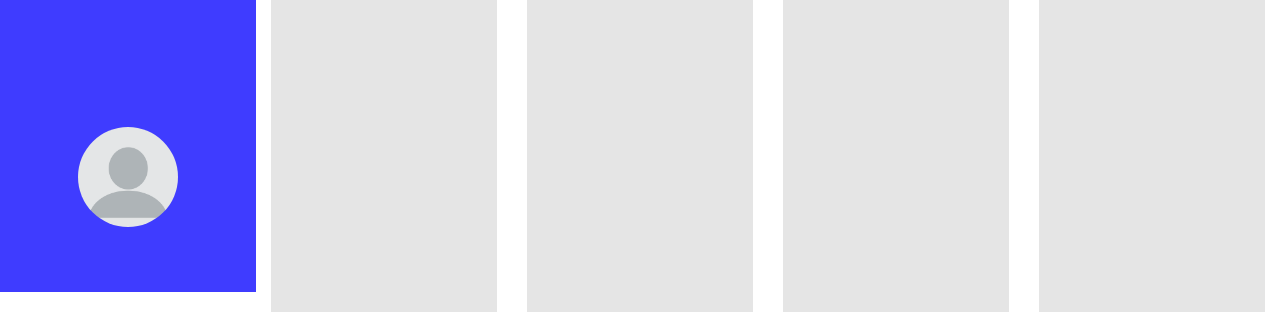
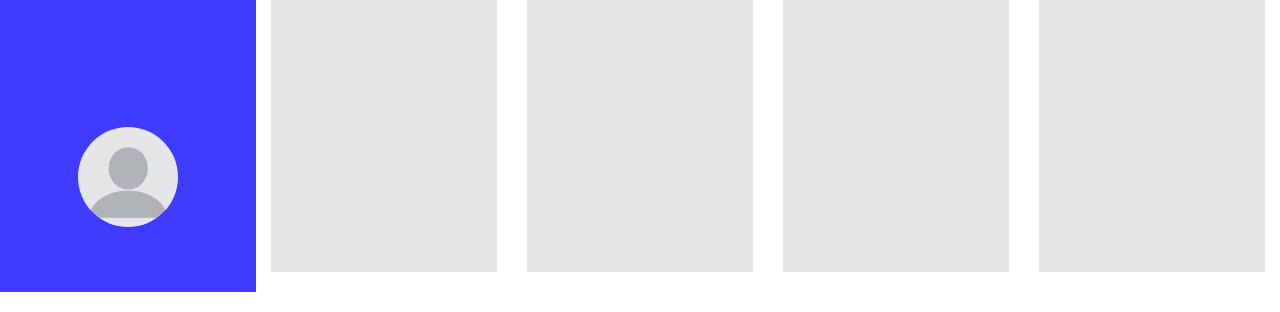
Before and after one commit to BastianHarttung/Join-Kanban-Board, a plain HTML site: page board.html in a window 1280 px wide. Shown: the part 508-820 px from the top of the page. Drawn offline with Linux system fonts and the light colour scheme.

Commit message:
board html

```diff
--- a/css/board.css
+++ b/css/board.css
@@ -1,12 +1,13 @@
 .mainContainer {
     position: absolute;
     top: 0;
+    bottom: 0;
     left: 20%;
     width: 80%;
-    height: 100vh;
     display: flex;
     justify-content: space-around;
     padding-top: 20px;
+    padding-bottom: 20px;
 }
 
 .singleTaskContainer {
```
